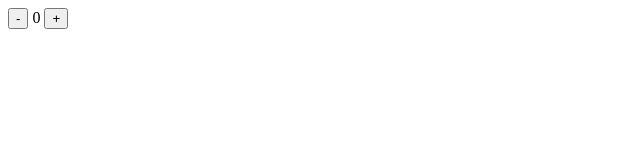
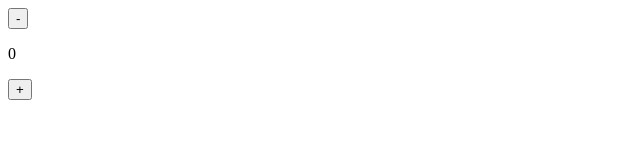
Before and after one commit to madalinamijea/task-1-, a plain HTML site: page index.html in a window 1280 px wide. Shown: the whole page, without its empty margins (0-640 px from the left). Drawn offline with Linux system fonts and the light colour scheme.

Commit message:
Update index.html

```diff
--- a/index.html
+++ b/index.html
@@ -3,7 +3,7 @@
 
     <body>
     <button onclick="Decrease()" value="Decrease">-</button>
-    <id type="referinta" value="Count"> 0 </id>
+    <p id="referinta" value="Count"> 0 </p>
     <button onclick="Increase()" value="Increase">+</button>
     </body>
 <script>
```
